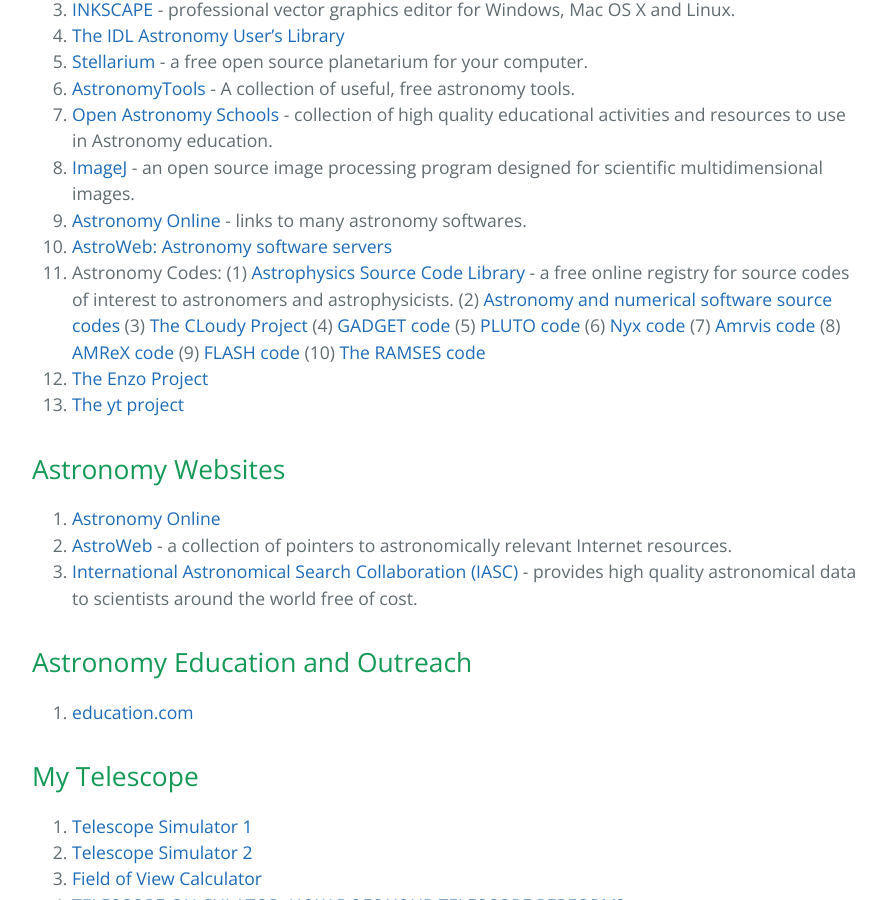
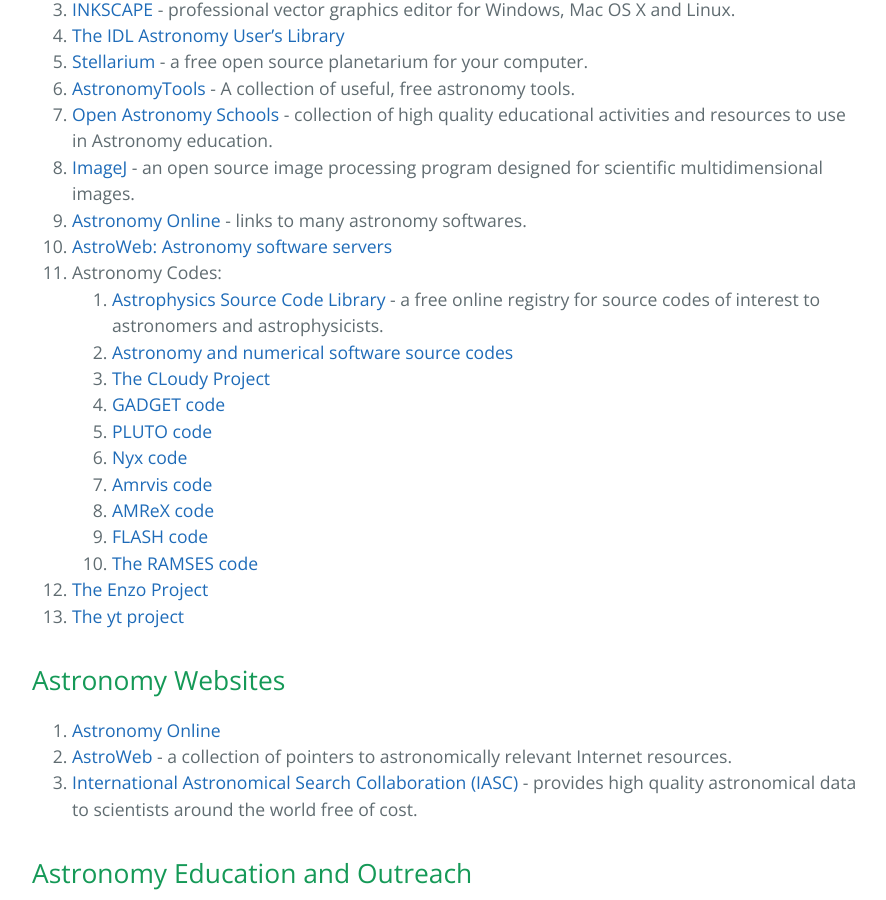
Before and after one commit to AstronomyInIndia/astronomyinindia.github.io, a Jekyll site: the page built from index.md, in a window 1280 px wide and 900 px high, scrolled down 1636 px. Shown: the whole window, without its empty margins (192-1078 px from the left). Built offline with Jekyll 4.4.1, drawn with Linux system fonts in a browser that asks for light colours.

Commit message:
Update index.md

```diff
--- a/index.md
+++ b/index.md
@@ -50,16 +50,16 @@ __Disclaimer__: This webpage started as a side project/hobby/learning web-design
 9. [Astronomy Online](http://astronomyonline.org/AstronomySoftware.asp) - links to many astronomy softwares.
 10. [AstroWeb: Astronomy software servers](http://cdsweb.u-strasbg.fr/astroWeb/astroweb/software.html)
 11. Astronomy Codes:
-    (1) [Astrophysics Source Code Library](https://ascl.net) - a free online registry for source codes of interest to astronomers and astrophysicists.
-    (2) [Astronomy and numerical software source codes](http://www.moshier.net)
-    (3) [The CLoudy Project]( https://pa.as.uky.edu/gary/cloudy-project)
-    (4) [GADGET code](https://www.h-its.org/2014/10/29/gadget-code/)
-    (5) [PLUTO code](http://plutocode.ph.unito.it)
-    (6) [Nyx code](https://amrex-astro.github.io/Nyx/docs_html/index.html)
-    (7) [Amrvis code](https://amrex-codes.github.io/amrex/docs_html/Visualization.html)
-    (8) [AMReX code](https://ccse.lbl.gov/AMReX/index.html)
-    (9) [FLASH code](http://flash.uchicago.edu/site/)
-    (10) [The RAMSES code](https://www.ics.uzh.ch/~teyssier/ramses/RAMSES.html)
+    1. [Astrophysics Source Code Library](https://ascl.net) - a free online registry for source codes of interest to astronomers and astrophysicists.
+    2. [Astronomy and numerical software source codes](http://www.moshier.net)
+    3. [The CLoudy Project]( https://pa.as.uky.edu/gary/cloudy-project)
+    4. [GADGET code](https://www.h-its.org/2014/10/29/gadget-code/)
+    5. [PLUTO code](http://plutocode.ph.unito.it)
+    6. [Nyx code](https://amrex-astro.github.io/Nyx/docs_html/index.html)
+    7. [Amrvis code](https://amrex-codes.github.io/amrex/docs_html/Visualization.html)
+    8. [AMReX code](https://ccse.lbl.gov/AMReX/index.html)
+    9. [FLASH code](http://flash.uchicago.edu/site/)
+    10. [The RAMSES code](https://www.ics.uzh.ch/~teyssier/ramses/RAMSES.html)
 12. [The Enzo Project](https://enzo-project.org)
 13. [The yt project](https://yt-project.org)
 
```
